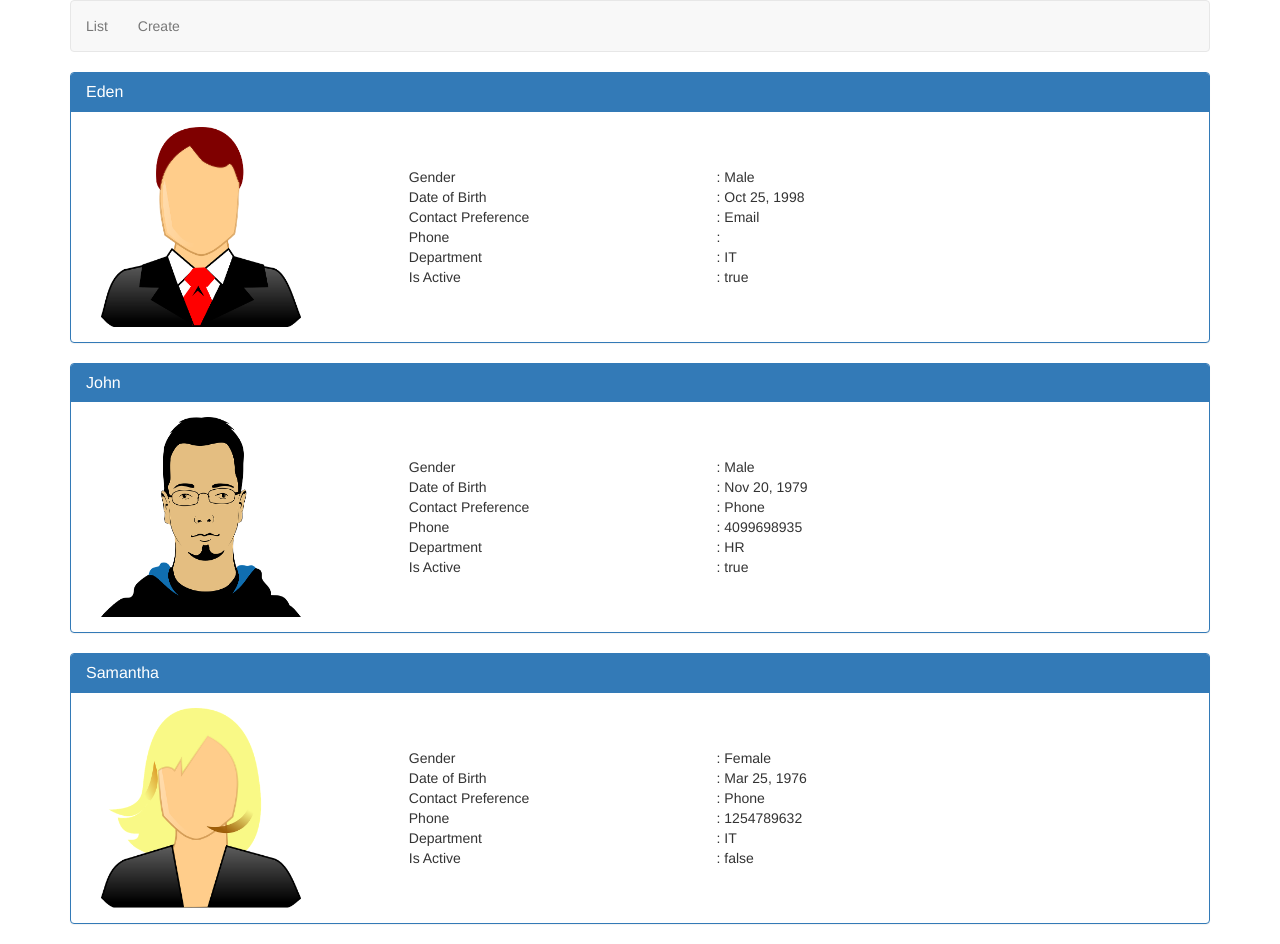
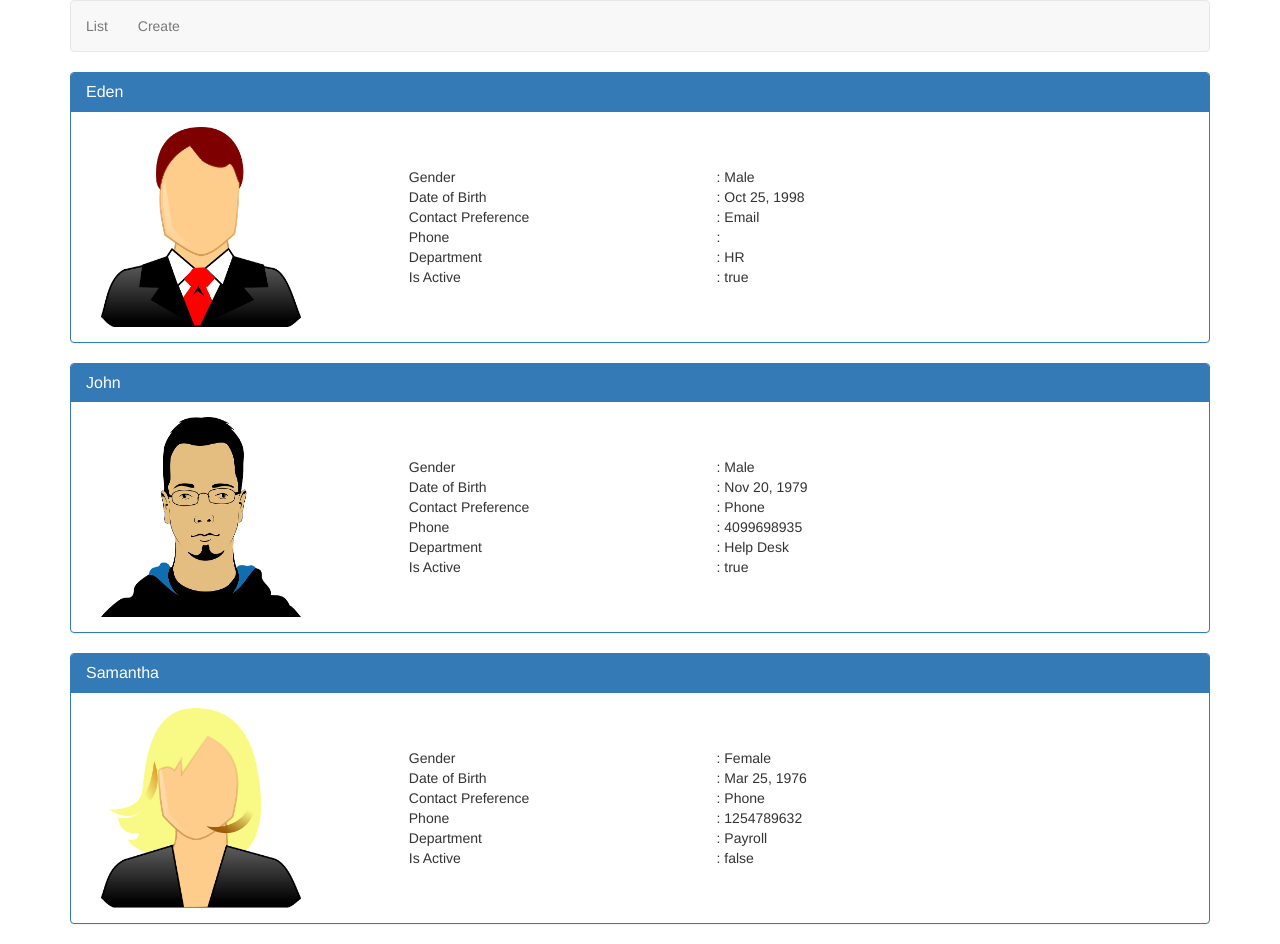
Before and after one commit to bishalkumargautam/Angular-5, an Angular app: page /list in a window 1280 px wide. Built offline with nearby package versions, Linux system fonts and the light colour scheme.

Commit message:
switch case implementation

```diff
--- a/src/app/employees/create-employees.component.html
+++ b/src/app/employees/create-employees.component.html
@@ -117,7 +117,7 @@
               <option value="2">IT</option>
               <option value="3">HR</option> -->
           <option value="select"> Select Department</option>
-          <option *ngFor="let dept of departments" value='dept.id'>{{dept.name}}</option>
+          <option *ngFor="let dept of departments" [value]="dept.id">{{dept.name}}</option>
         </select>
         <span class="help-block" *ngIf="department.touched && department.errors?.defaultSelected">Department is
           Required</span>
--- a/src/app/employees/create-employees.component.ts
+++ b/src/app/employees/create-employees.component.ts
@@ -47,7 +47,7 @@
     { id: 5, name: 'Admin' }
   ];
 
-  constructor(private _employeeService:EmployeeService, private _route:Router) {
+  constructor(private _employeeService: EmployeeService, private _route: Router) {
     this.datePickerConfig = Object.assign({}, // customizing date properties like color, maxdate, min date
       {
         containerClass: 'theme-dark-blue',
@@ -66,7 +66,7 @@
   ngOnInit() {
   }
 
-  saveEmployee() :void{
+  saveEmployee(): void {
     this._employeeService.saveEmployee(this.employee);
     this._route.navigate(['list']);
   }
--- a/src/app/employees/employee.service.ts
+++ b/src/app/employees/employee.service.ts
@@ -11,7 +11,7 @@
             contactPreference: 'Email',
             email: 'test@example.com',
             dateOfBirth: new Date('10/25/1998'),
-            department: 'IT',
+            department: '2',
             isActive: true,
             photoPath: 'assets/images/Eden.png'
 
@@ -23,7 +23,7 @@
             contactPreference: 'Phone',
             phoneNumber: 4099698935,
             dateOfBirth: new Date('11/20/1979'),
-            department: 'HR',
+            department: '3',
             isActive: true,
             photoPath: 'assets/images/John.png'
         },
@@ -34,7 +34,7 @@
             contactPreference: 'Phone',
             phoneNumber: 1254789632,
             dateOfBirth: new Date('3/25/1976'),
-            department: 'IT',
+            department: '4',
             isActive: false,
             photoPath: 'assets/images/Samantha.png'
 
@@ -45,9 +45,7 @@
     getEmployees(): Employee[] {
         return this.listEmployee;
     }
-
     saveEmployee(employee: Employee): void {
         this.listEmployee.push(employee);
     }
-
 }
--- a/src/app/employees/list-employees.component.html
+++ b/src/app/employees/list-employees.component.html
@@ -54,8 +54,14 @@
             <div class="col-xs-6">
               Department
             </div>
-            <div class="col-xs-6">
-              : {{employee.department}}
+            <div class="col-xs-6" [ngSwitch]="employee.department">
+              :
+              <span *ngSwitchCase="1">IT</span>
+              <span *ngSwitchCase="2">HR</span>
+              <span *ngSwitchCase="3">Help Desk</span>
+              <span *ngSwitchCase="4">Payroll</span>
+              <span *ngSwitchCase="5">Admin</span>
+              <span *ngSwitchDefault>N/A</span>
             </div>
           </div>
 
```
